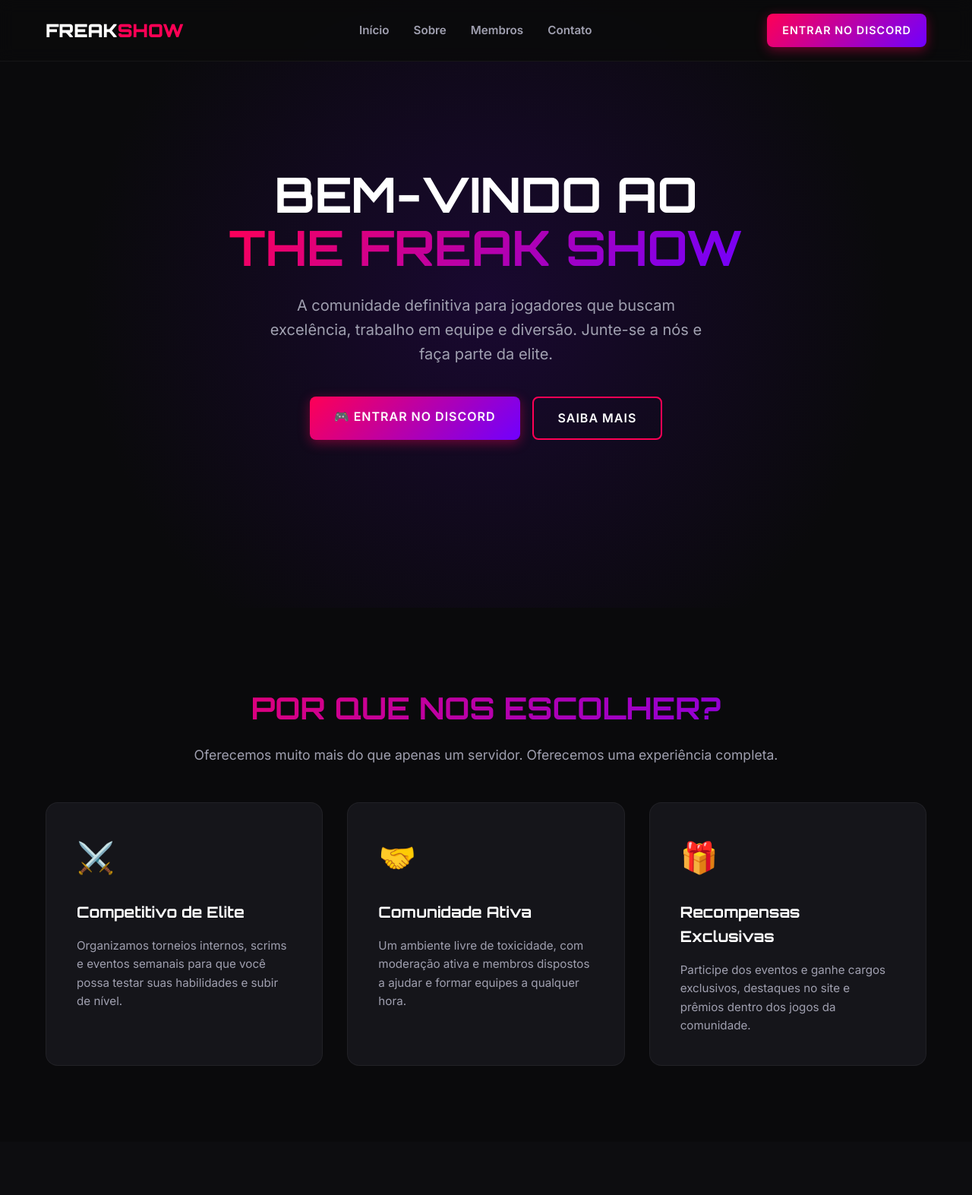
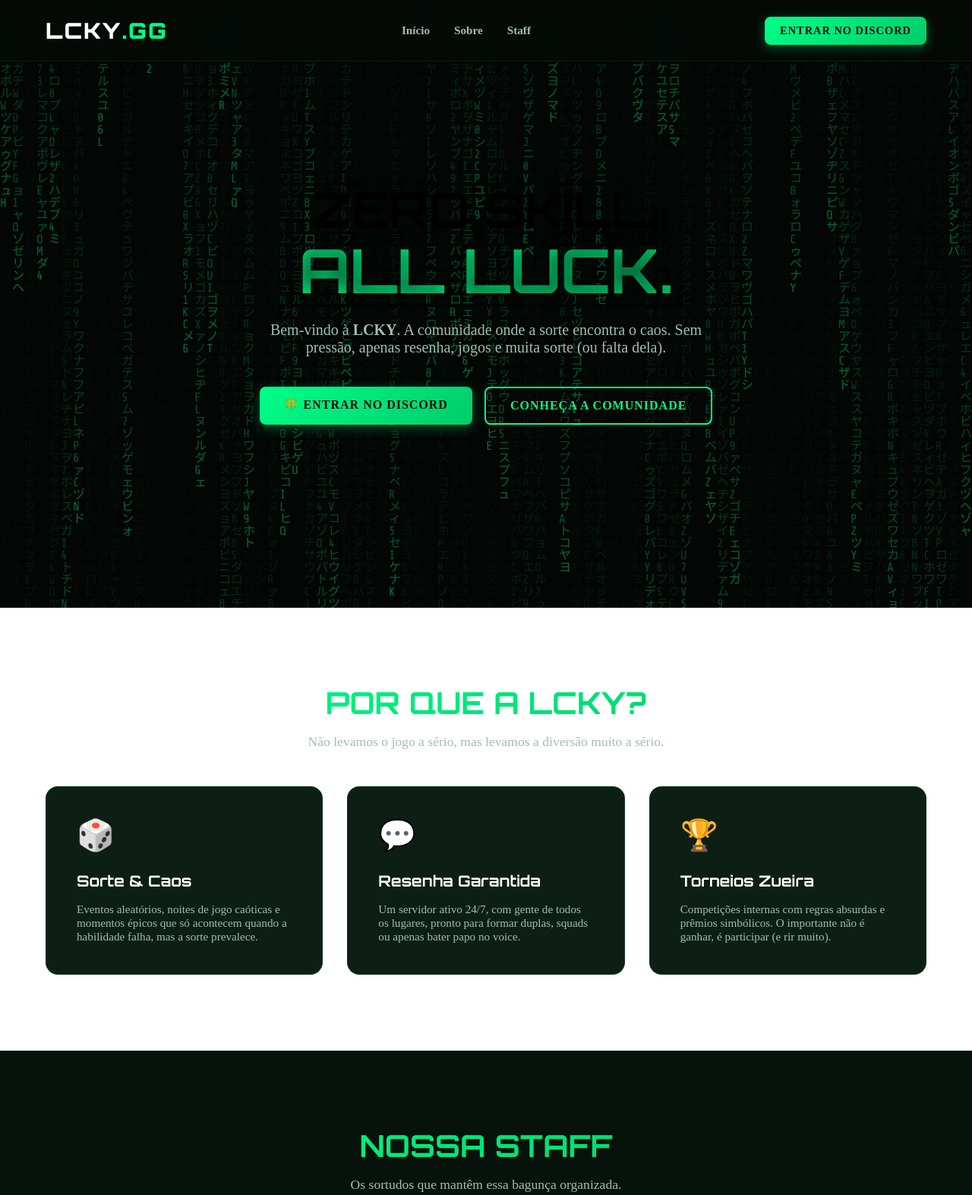
Before and after one commit to dunirrdev/lcky, a plain HTML site: page index.html in a window 1280 px wide. Shown: the top 1573 px of the page at 76% size. Drawn offline with nearby package versions, Linux system fonts and the light colour scheme.

Commit message:
Update index.html

```diff
--- a/index.html
+++ b/index.html
@@ -3,287 +3,141 @@
 <head>
     <meta charset="UTF-8">
     <meta name="viewport" content="width=device-width, initial-scale=1.0">
-    <title>The Freak Community | Página Inicial</title>
+    <title>LCKY | Zero Skill All Luck</title>
     <!-- Fontes do Google (Orbitron para títulos, Inter para texto) -->
     <link rel="preconnect" href="https://fonts.googleapis.com">
     <link rel="preconnect" href="https://fonts.gstatic.com" crossorigin>
-    <link href="https://fonts.googleapis.com/css2?family=Inter:wght@400;600&family=Orbitron:wght@700;900&display=swap" rel="stylesheet">
+    <link href="https://fonts.googleapis.com/css2?family=Inter:wght@400;600&family=Orbitron:wght@700;900&family=Share+Tech+Mono&display=swap" rel="stylesheet">
 
     <style>
-        /* --- VARIÁVEIS E RESET --- */
+        /* --- VARIÁVEIS E RESET (PALETA VERDE) --- */
         :root {
-            --bg-dark: #0a0a0c;
-            --bg-card: #15151a;
-            --primary: #ff0055; /* Rosa/Vermelho Neon */
-            --secondary: #7000ff; /* Roxo Neon */
+            --bg-dark: #050a07;
+            --bg-card: #0d1f15;
+            --primary: #00ff88;
+            --secondary: #00cc6a;
             --text-main: #ffffff;
-            --text-muted: #a0a0b0;
+            --text-muted: #a0bfb0;
             --gradient: linear-gradient(135deg, var(--primary), var(--secondary));
         }
 
-        * {
-            margin: 0;
-            padding: 0;
-            box-sizing: border-box;
-        }
-
-        body {
-            font-family: 'Inter', sans-serif;
-            background-color: var(--bg-dark);
-            color: var(--text-main);
-            line-height: 1.6;
-            overflow-x: hidden;
-        }
-
+        * { margin: 0; padding: 0; box-sizing: border-box; }
         a { text-decoration: none; color: inherit; transition: 0.3s; }
         ul { list-style: none; }
 
-        /* --- UTILITÁRIOS --- */
-        .container {
-            max-width: 1200px;
-            margin: 0 auto;
-            padding: 0 20px;
-        }
+        .container { max-width: 1200px; margin: 0 auto; padding: 0 20px; }
 
         .btn {
-            display: inline-block;
-            padding: 14px 32px;
-            border-radius: 8px;
-            font-weight: 600;
-            font-size: 1rem;
-            cursor: pointer;
-            transition: all 0.3s ease;
-            text-transform: uppercase;
-            letter-spacing: 1px;
+            display: inline-block; padding: 14px 32px; border-radius: 8px;
+            font-weight: 600; font-size: 1rem; cursor: pointer;
+            transition: all 0.3s ease; text-transform: uppercase; letter-spacing: 1px;
         }
-
         .btn-primary {
-            background: var(--gradient);
-            color: white;
-            border: none;
-            box-shadow: 0 4px 15px rgba(255, 0, 85, 0.4);
+            background: var(--gradient); color: #050a07; border: none;
+            box-shadow: 0 4px 15px rgba(0, 255, 136, 0.3);
         }
-
         .btn-primary:hover {
-            transform: translateY(-3px);
-            box-shadow: 0 8px 25px rgba(255, 0, 85, 0.6);
+            transform: translateY(-3px); box-shadow: 0 8px 25px rgba(0, 255, 136, 0.5);
         }
-
         .btn-outline {
-            background: transparent;
-            border: 2px solid var(--primary);
-            color: var(--text-main);
+            background: transparent; border: 2px solid var(--primary); color: var(--primary);
         }
-
-        .btn-outline:hover {
-            background: var(--primary);
-            color: white;
-        }
+        .btn-outline:hover { background: var(--primary); color: #050a07; }
 
         .section-title {
-            font-family: 'Orbitron', sans-serif;
-            font-size: 2.5rem;
-            text-align: center;
-            margin-bottom: 1rem;
-            background: var(--gradient);
-            -webkit-background-clip: text;
-            -webkit-text-fill-color: transparent;
+            font-family: 'Orbitron', sans-serif; font-size: 2.5rem; text-align: center;
+            margin-bottom: 1rem; background: var(--gradient);
+            -webkit-background-clip: text; -webkit-text-fill-color: transparent;
         }
-
-        .section-subtitle {
-            text-align: center;
-            color: var(--text-muted);
-            margin-bottom: 3rem;
-            font-size: 1.1rem;
-        }
+        .section-subtitle { text-align: center; color: var(--text-muted); margin-bottom: 3rem; font-size: 1.1rem; }
 
         /* --- NAVBAR --- */
         header {
-            position: fixed;
-            top: 0;
-            width: 100%;
-            background: rgba(10, 10, 12, 0.9);
-            backdrop-filter: blur(10px);
-            z-index: 1000;
-            border-bottom: 1px solid rgba(255, 255, 255, 0.05);
+            position: fixed; top: 0; width: 100%; background: rgba(5, 10, 7, 0.9);
+            backdrop-filter: blur(10px); z-index: 1000; border-bottom: 1px solid rgba(0, 255, 136, 0.1);
+        }
+        nav { display: flex; justify-content: space-between; align-items: center; height: 80px; }
+        .logo { font-family: 'Orbitron', sans-serif; font-size: 1.8rem; font-weight: 900; color: var(--text-main); letter-spacing: 2px; }
+        .logo span { color: var(--primary); }
+        .nav-links { display: flex; gap: 2rem; }
+        .nav-links a { color: var(--text-muted); font-weight: 600; font-size: 0.95rem; }
+        .nav-links a:hover { color: var(--primary); text-shadow: 0 0 8px rgba(0, 255, 136, 0.5); }
+
+        /* --- HERO SECTION COM MATRIX --- */
+        .hero {
+            height: 100vh; display: flex; align-items: center; justify-content: center;
+            text-align: center; position: relative; overflow: hidden;
+            background-color: var(--bg-dark);
         }
 
-        nav {
-            display: flex;
-            justify-content: space-between;
-            align-items: center;
-            height: 80px;
+        /* Canvas do Matrix */
+        #matrix-canvas {
+            position: absolute; top: 0; left: 0; width: 100%; height: 100%;
+            z-index: 0; opacity: 0.4; /* Ajuste a opacidade para não brigar com o texto */
         }
 
-        .logo {
-            font-family: 'Orbitron', sans-serif;
-            font-size: 1.5rem;
-            font-weight: 900;
-            color: var(--text-main);
-        }
-
-        .logo span { color: var(--primary); }
-
-        .nav-links {
-            display: flex;
-            gap: 2rem;
-        }
-
-        .nav-links a {
-            color: var(--text-muted);
-            font-weight: 600;
-            font-size: 0.95rem;
-        }
-
-        .nav-links a:hover { color: var(--primary); }
-
-        /* --- HERO SECTION --- */
-        .hero {
-            height: 100vh;
-            display: flex;
-            align-items: center;
-            justify-content: center;
-            text-align: center;
-            position: relative;
-            background: radial-gradient(circle at center, rgba(112, 0, 255, 0.15) 0%, rgba(10, 10, 12, 1) 70%);
+        .hero-content {
+            position: relative; z-index: 1; /* Garante que o texto fique acima da chuva */
         }
 
         .hero-content h1 {
-            font-family: 'Orbitron', sans-serif;
-            font-size: 4rem;
-            line-height: 1.1;
-            margin-bottom: 1.5rem;
+            font-family: 'Orbitron', sans-serif; font-size: 4rem; line-height: 1.1;
+            margin-bottom: 1.5rem; text-transform: uppercase;
+            text-shadow: 0 0 20px rgba(5, 10, 7, 0.8); /* Sombra para legibilidade */
         }
-
         .hero-content h1 span {
-            background: var(--gradient);
-            -webkit-background-clip: text;
-            -webkit-text-fill-color: transparent;
+            background: var(--gradient); -webkit-background-clip: text;
+            -webkit-text-fill-color: transparent; display: block; font-size: 5rem;
         }
-
         .hero-content p {
-            font-size: 1.25rem;
-            color: var(--text-muted);
-            max-width: 600px;
-            margin: 0 auto 2.5rem;
+            font-size: 1.25rem; color: var(--text-muted); max-width: 600px;
+            margin: 0 auto 2.5rem; text-shadow: 0 2px 4px rgba(0,0,0,0.8);
         }
-
-        .hero-buttons {
-            display: flex;
-            gap: 1rem;
-            justify-content: center;
-        }
+        .hero-buttons { display: flex; gap: 1rem; justify-content: center; }
 
         /* --- FEATURES SECTION --- */
-        .features {
-            padding: 100px 0;
+        .features { padding: 100px 0; }
+        .features-grid { display: grid; grid-template-columns: repeat(auto-fit, minmax(300px, 1fr)); gap: 2rem; }
+        .feature-card {
+            background: var(--bg-card); padding: 2.5rem; border-radius: 16px;
+            border: 1px solid rgba(0, 255, 136, 0.1); transition: 0.3s;
         }
-
-        .features-grid {
-            display: grid;
-            grid-template-columns: repeat(auto-fit, minmax(300px, 1fr));
-            gap: 2rem;
+        .feature-card:hover {
+            transform: translateY(-10px); border-color: var(--primary);
+            box-shadow: 0 10px 30px rgba(0, 255, 136, 0.1);
         }
-
-        .feature-card {
-            background: var(--bg-card);
-            padding: 2.5rem;
-            border-radius: 16px;
-            border: 1px solid rgba(255, 255, 255, 0.05);
-            transition: 0.3s;
-        }
-
-        .feature-card:hover {
-            transform: translateY(-10px);
-            border-color: var(--primary);
-            box-shadow: 0 10px 30px rgba(0, 0, 0, 0.5);
-        }
-
-        .feature-icon {
-            font-size: 2.5rem;
-            margin-bottom: 1.5rem;
-            color: var(--primary);
-        }
-
-        .feature-card h3 {
-            font-family: 'Orbitron', sans-serif;
-            margin-bottom: 1rem;
-            font-size: 1.25rem;
-        }
-
-        .feature-card p {
-            color: var(--text-muted);
-            font-size: 0.95rem;
-        }
+        .feature-icon { font-size: 2.5rem; margin-bottom: 1.5rem; color: var(--primary); }
+        .feature-card h3 { font-family: 'Orbitron', sans-serif; margin-bottom: 1rem; font-size: 1.25rem; color: var(--text-main); }
+        .feature-card p { color: var(--text-muted); font-size: 0.95rem; }
 
         /* --- MEMBERS SECTION --- */
-        .members {
-            padding: 100px 0;
-            background: #0d0d10;
+        .members { padding: 100px 0; background: #08120c; }
+        .members-grid { display: grid; grid-template-columns: repeat(auto-fit, minmax(250px, 1fr)); gap: 2rem; max-width: 900px; margin: 0 auto; }
+        .member-card {
+            background: var(--bg-card); border-radius: 16px; overflow: hidden;
+            text-align: center; border: 1px solid rgba(0, 255, 136, 0.1); transition: 0.3s;
         }
-
-        .members-grid {
-            display: grid;
-            grid-template-columns: repeat(auto-fit, minmax(200px, 1fr));
-            gap: 2rem;
+        .member-card:hover { border-color: var(--primary); transform: translateY(-5px); }
+        .member-avatar {
+            width: 100%; height: 180px; background: linear-gradient(135deg, #1a3325, #0d1f15);
+            display: flex; align-items: center; justify-content: center; font-size: 4rem;
         }
-
-        .member-card {
-            background: var(--bg-card);
-            border-radius: 16px;
-            overflow: hidden;
-            text-align: center;
-            border: 1px solid rgba(255, 255, 255, 0.05);
-            transition: 0.3s;
-        }
-
-        .member-card:hover {
-            border-color: var(--secondary);
-        }
-
-        .member-avatar {
-            width: 100%;
-            height: 200px;
-            background: linear-gradient(45deg, #2a2a35, #1a1a20);
-            display: flex;
-            align-items: center;
-            justify-content: center;
-            font-size: 4rem;
-            color: var(--text-muted);
-        }
-
-        .member-info {
-            padding: 1.5rem;
-        }
-
-        .member-info h4 {
-            font-family: 'Orbitron', sans-serif;
-            margin-bottom: 0.5rem;
-        }
-
-        .member-role {
-            color: var(--primary);
-            font-size: 0.85rem;
-            font-weight: 600;
-            text-transform: uppercase;
-            letter-spacing: 1px;
-        }
+        .member-info { padding: 1.5rem; }
+        .member-info h4 { font-family: 'Orbitron', sans-serif; margin-bottom: 0.5rem; color: var(--text-main); font-size: 1.1rem; }
+        .member-role { color: var(--primary); font-size: 0.85rem; font-weight: 600; text-transform: uppercase; letter-spacing: 1px; }
 
         /* --- FOOTER --- */
         footer {
-            padding: 3rem 0;
-            text-align: center;
-            border-top: 1px solid rgba(255, 255, 255, 0.05);
-            color: var(--text-muted);
-            font-size: 0.9rem;
+            padding: 3rem 0; text-align: center; border-top: 1px solid rgba(0, 255, 136, 0.1);
+            color: var(--text-muted); font-size: 0.9rem;
         }
-
-        footer span { color: var(--primary); }
+        footer span { color: var(--primary); font-weight: 600; }
 
         /* --- RESPONSIVIDADE --- */
         @media (max-width: 768px) {
             .hero-content h1 { font-size: 2.5rem; }
-            .nav-links { display: none; } /* Em um site real, adicionar menu hambúrguer aqui */
+            .hero-content h1 span { font-size: 3rem; }
+            .nav-links { display: none; }
             .hero-buttons { flex-direction: column; }
             .btn { width: 100%; text-align: center; }
         }
@@ -295,12 +149,11 @@
     <header>
         <div class="container">
             <nav>
-                <a href="#" class="logo">FREAK<span>SHOW</span></a>
+                <a href="#" class="logo">LCKY<span>.GG</span></a>
                 <ul class="nav-links">
                     <li><a href="#home">Início</a></li>
                     <li><a href="#features">Sobre</a></li>
-                    <li><a href="#members">Membros</a></li>
-                    <li><a href="#contato">Contato</a></li>
+                    <li><a href="#members">Staff</a></li>
                 </ul>
                 <a href="https://discord.gg/seulink" target="_blank" class="btn btn-primary" style="padding: 10px 20px; font-size: 0.9rem;">
                     Entrar no Discord
@@ -309,14 +162,15 @@
         </div>
     </header>
 
-    <!-- HERO SECTION -->
+    <!-- HERO SECTION COM MATRIX -->
     <section class="hero" id="home">
+        <canvas id="matrix-canvas"></canvas>
         <div class="container hero-content">
-            <h1>BEM-VINDO AO <br><span>THE FREAK SHOW</span></h1>
-            <p>A comunidade definitiva para jogadores que buscam excelência, trabalho em equipe e diversão. Junte-se a nós e faça parte da elite.</p>
+            <h1>Zero Skill.<br><span>All Luck.</span></h1>
+            <p>Bem-vindo à <strong>LCKY</strong>. A comunidade onde a sorte encontra o caos. Sem pressão, apenas resenha, jogos e muita sorte (ou falta dela).</p>
             <div class="hero-buttons">
-                <a href="https://discord.gg/seulink" class="btn btn-primary">🎮 Entrar no Discord</a>
-                <a href="#features" class="btn btn-outline">Saiba Mais</a>
+                <a href="https://discord.gg/seulink" class="btn btn-primary">🍀 Entrar no Discord</a>
+                <a href="#features" class="btn btn-outline">Conheça a Comunidade</a>
             </div>
         </div>
     </section>
@@ -324,24 +178,24 @@
     <!-- FEATURES SECTION -->
     <section class="features" id="features">
         <div class="container">
-            <h2 class="section-title">POR QUE NOS ESCOLHER?</h2>
-            <p class="section-subtitle">Oferecemos muito mais do que apenas um servidor. Oferecemos uma experiência completa.</p>
+            <h2 class="section-title">POR QUE A LCKY?</h2>
+            <p class="section-subtitle">Não levamos o jogo a sério, mas levamos a diversão muito a sério.</p>
 
             <div class="features-grid">
                 <div class="feature-card">
-                    <div class="feature-icon">⚔️</div>
-                    <h3>Competitivo de Elite</h3>
-                    <p>Organizamos torneios internos, scrims e eventos semanais para que você possa testar suas habilidades e subir de nível.</p>
+                    <div class="feature-icon">🎲</div>
+                    <h3>Sorte & Caos</h3>
+                    <p>Eventos aleatórios, noites de jogo caóticas e momentos épicos que só acontecem quando a habilidade falha, mas a sorte prevalece.</p>
                 </div>
                 <div class="feature-card">
-                    <div class="feature-icon">🤝</div>
-                    <h3>Comunidade Ativa</h3>
-                    <p>Um ambiente livre de toxicidade, com moderação ativa e membros dispostos a ajudar e formar equipes a qualquer hora.</p>
+                    <div class="feature-icon">💬</div>
+                    <h3>Resenha Garantida</h3>
+                    <p>Um servidor ativo 24/7, com gente de todos os lugares, pronto para formar duplas, squads ou apenas bater papo no voice.</p>
                 </div>
                 <div class="feature-card">
-                    <div class="feature-icon">🎁</div>
-                    <h3>Recompensas Exclusivas</h3>
-                    <p>Participe dos eventos e ganhe cargos exclusivos, destaques no site e prêmios dentro dos jogos da comunidade.</p>
+                    <div class="feature-icon">🏆</div>
+                    <h3>Torneios Zueira</h3>
+                    <p>Competições internas com regras absurdas e prêmios simbólicos. O importante não é ganhar, é participar (e rir muito).</p>
                 </div>
             </div>
         </div>
@@ -350,40 +204,32 @@
     <!-- MEMBERS SECTION -->
     <section class="members" id="members">
         <div class="container">
-            <h2 class="section-title">NOSSA EQUIPE</h2>
-            <p class="section-subtitle">Conheça os fundadores e administradores que mantêm a comunidade no topo.</p>
+            <h2 class="section-title">NOSSA STAFF</h2>
+            <p class="section-subtitle">Os sortudos que mantêm essa bagunça organizada.</p>
 
             <div class="members-grid">
-                <!-- Membro 1 -->
+                <!-- Líder 1 -->
                 <div class="member-card">
                     <div class="member-avatar">👑</div>
                     <div class="member-info">
-                        <h4>FounderName</h4>
+                        <h4>TastetheeRambo</h4>
                         <span class="member-role">Fundador</span>
                     </div>
                 </div>
-                <!-- Membro 2 -->
+                <!-- Líder 2 -->
                 <div class="member-card">
-                    <div class="member-avatar">🛡️</div>
+                    <div class="member-avatar">🎯</div>
                     <div class="member-info">
-                        <h4>AdminName</h4>
+                        <h4>ClintEastWall</h4>
                         <span class="member-role">Administrador</span>
                     </div>
                 </div>
-                <!-- Membro 3 -->
+                <!-- Líder 3 -->
                 <div class="member-card">
-                    <div class="member-avatar">⚡</div>
+                    <div class="member-avatar">🐉</div>
                     <div class="member-info">
-                        <h4>ModName</h4>
-                        <span class="member-role">Moderador</span>
-                    </div>
-                </div>
-                <!-- Membro 4 -->
-                <div class="member-card">
-                    <div class="member-avatar">🎨</div>
-                    <div class="member-info">
-                        <h4>DesignerName</h4>
-                        <span class="member-role">Designer</span>
+                        <h4>Dragon Queen</h4>
+                        <span class="member-role">Co-Fundadora</span>
                     </div>
                 </div>
             </div>
@@ -393,10 +239,61 @@
     <!-- FOOTER -->
     <footer>
         <div class="container">
-            <p>&copy; 2024 <span>The Freak Show</span>. Todos os direitos reservados.</p>
-            <p style="margin-top: 10px; font-size: 0.8rem;">Não somos afiliados a nenhuma empresa de jogos mencionada.</p>
+            <p>&copy; 2024 <span>LCKY - Zero Skill All Luck</span>. Todos os direitos reservados.</p>
+            <p style="margin-top: 10px; font-size: 0.8rem;">Feito com 🍀 e muito café. Não somos afiliados a nenhuma empresa de jogos.</p>
         </div>
     </footer>
 
+    <!-- SCRIPT DO EFEITO MATRIX -->
+    <script>
+        const canvas = document.getElementById('matrix-canvas');
+        const ctx = canvas.getContext('2d');
+
+        // Ajusta o tamanho do canvas para a janela
+        function resizeCanvas() {
+            canvas.width = window.innerWidth;
+            canvas.height = window.innerHeight;
+        }
+        resizeCanvas();
+        window.addEventListener('resize', resizeCanvas);
+
+        // Caracteres: Katakana + Latino + Números (estilo Matrix clássico)
+        const katakana = 'アァカサタナハマヤャラワガザダバパイィキシチニヒミリヂビピウゥクスツヌフムユュルグズブヅプエェケセテネヘメレゲゼデベペオォコソトノホモヨョロヲゴゾドボポヴッン';
+        const latin = 'ABCDEFGHIJKLMNOPQRSTUVWXYZ';
+        const nums = '0123456789';
+        const alphabet = katakana + latin + nums;
+
+        const fontSize = 16;
+        const columns = canvas.width / fontSize;
+        const drops = [];
+
+        // Inicializa as gotas na posição 1
+        for (let x = 0; x < columns; x++) {
+            drops[x] = 1;
+        }
+
+        const draw = () => {
+            // Fundo semi-transparente para criar o efeito de rastro (fade)
+            ctx.fillStyle = 'rgba(5, 10, 7, 0.05)';
+            ctx.fillRect(0, 0, canvas.width, canvas.height);
+
+            ctx.fillStyle = '#00ff88'; // Cor verde neon do tema
+            ctx.font = fontSize + 'px "Share Tech Mono", monospace';
+
+            for (let i = 0; i < drops.length; i++) {
+                const text = alphabet.charAt(Math.floor(Math.random() * alphabet.length));
+                ctx.fillText(text, i * fontSize, drops[i] * fontSize);
+
+                // Reinicia a gota no topo aleatoriamente após sair da tela
+                if (drops[i] * fontSize > canvas.height && Math.random() > 0.975) {
+                    drops[i] = 0;
+                }
+                drops[i]++;
+            }
+        };
+
+        // Executa a animação a cada 33ms (~30 FPS)
+        setInterval(draw, 33);
+    </script>
 </body>
 </html>
```
